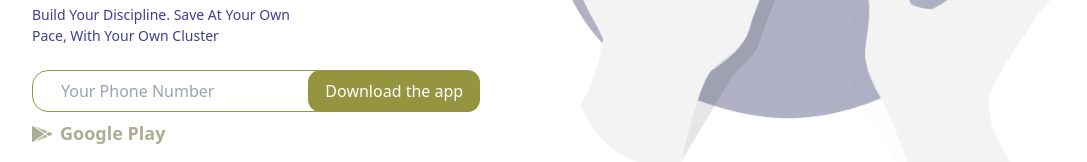
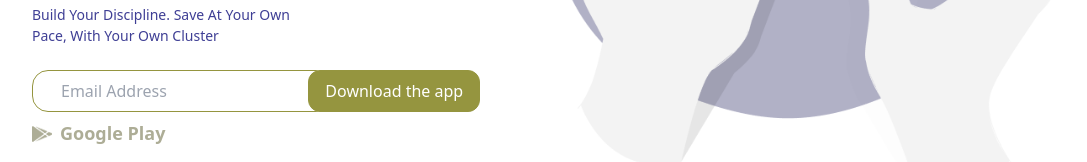
Before and after one commit to teemezzy/myisusu-2.0, a React (Create React App) app: page / in a window 1280 px wide. Shown: the part 531-693 px from the top of the page, without its empty margins (96-1183 px from the left). Built offline with nearby package versions, Linux system fonts and the light colour scheme.

Commit message:
input tags FOR HOMEPAGE

```diff
--- a/src/container/herosection/HeroSection.jsx
+++ b/src/container/herosection/HeroSection.jsx
@@ -25,7 +25,7 @@ const HeroSection = () => {
           <input
             type="text"
             className="flex flex-1 border border-gold rounded-2xl rounded-r pl-2 lg:pl-4 xl:pl-7 py-1 text-googleMobile sm:text-phoneMobile lg:text-googleDesktop 2xl:text-phoneMobileTwo"
-            placeholder="Your Phone Number"
+            placeholder="Email Address"
           />
           <button className="bg-gold border border-gold hover:bg-colorWhite hover:text-gold text-colorWhite text-googleMobile sm:text-phoneMobile lg:text-googleDesktop 2xl:text-phoneMobileTwo px-2 lg:px-2 xl:px-4 py-1 lg:py-2 rounded-xl relative -left-3  transition-all duration-300">
             Download the app
--- a/src/container/signup/Signup.jsx
+++ b/src/container/signup/Signup.jsx
@@ -15,7 +15,7 @@ const Signup = () => {
           <input
             type="text"
             className="border border-gold rounded-[15px] pt-3 pb-2 md:pb-3 pl-6 text-googleMobile sm:text-phoneMobile lg:text-googleDesktop xl:text-phoneMobileTwo w-full text-bgDarkWhite bg-logoColor mb-5 md:py-2 sm:pl-3"
-            placeholder="Your Phone Number....."
+            placeholder="Email Address....."
           />
           <button className="bg-bgWhite text-gold border border-gold hover:text-white hover:bg-gold text-introPDesktop sm:text-footermd xl:text-phoneMobileTwo rounded-[15px] px-[26px] sm:px-[16px] py-[6px] sm:py-2 md:py-[11px] xl:py-[10px] sm:absolute sm:right-3 sm:top-0 transition-all duration-300">
             Sign Up For Free
```
